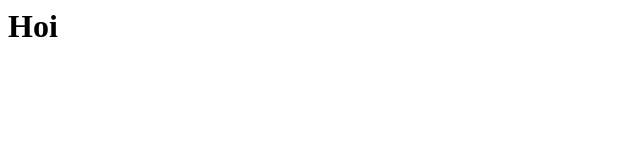
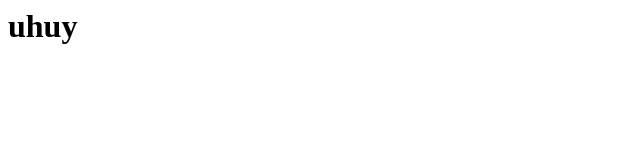
Before and after one commit to DevonThomassen/Webshop, a website: page page/index.html in a window 1280 px wide. Shown: the full height of the page, 0-640 px from the left. Drawn offline with Linux system fonts and the light colour scheme.

Commit message:
changed html

```diff
--- a/page/index.html
+++ b/page/index.html
@@ -1 +1 @@
-<h1>Hoi</h1>
+<h1>uhuy</h1>
```
